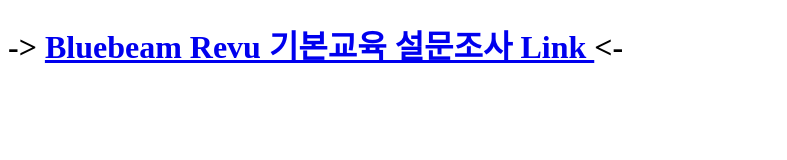
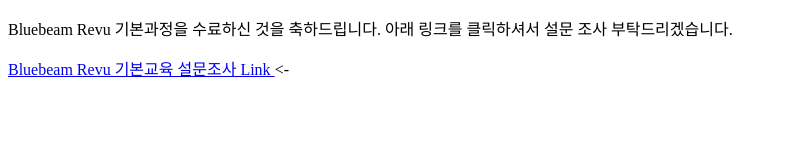
Before and after one commit to EugeneShin2/blue, a plain HTML site: page index.html in a window 1280 px wide. Shown: the whole page, without its empty margins (0-787 px from the left). Drawn offline with Linux system fonts and the light colour scheme.

Commit message:
Update index.html

```diff
--- a/index.html
+++ b/index.html
@@ -5,6 +5,7 @@
   <meta charset="utf-8">
 </head>
   <body>
-    <h1> -> <a href="http://goo.gl/forms/b2RQUaqzmlSfdTk83">Bluebeam Revu 기본교육 설문조사 Link </a> <- </h1>
-</body>
+    <p> Bluebeam Revu 기본과정을 수료하신 것을 축하드립니다. 아래 링크를 클릭하셔서 설문 조사 부탁드리겠습니다. </p>
+    <p> <a href="http://goo.gl/forms/b2RQUaqzmlSfdTk83">Bluebeam Revu 기본교육 설문조사 Link </a> <- </p>
+  </body>
 </html>
```
